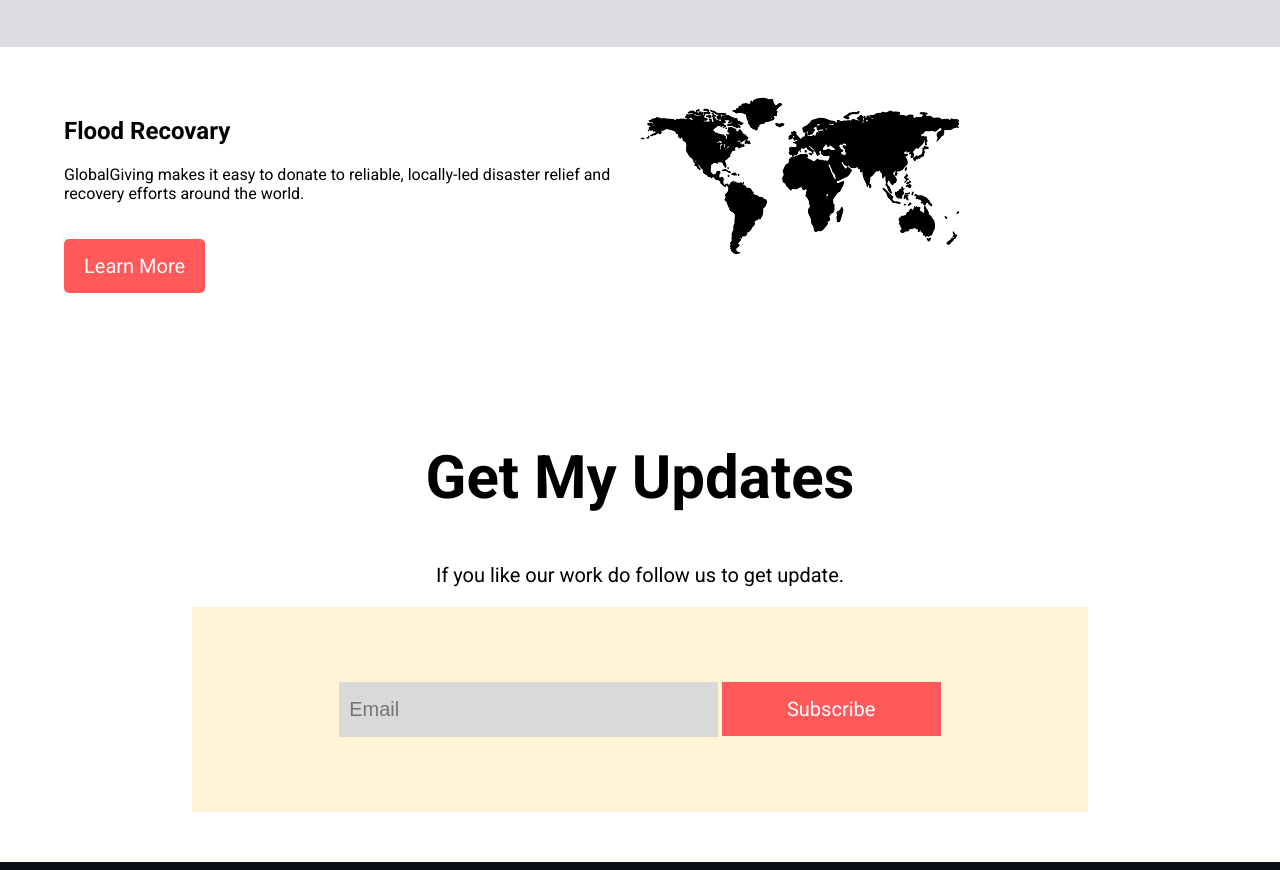
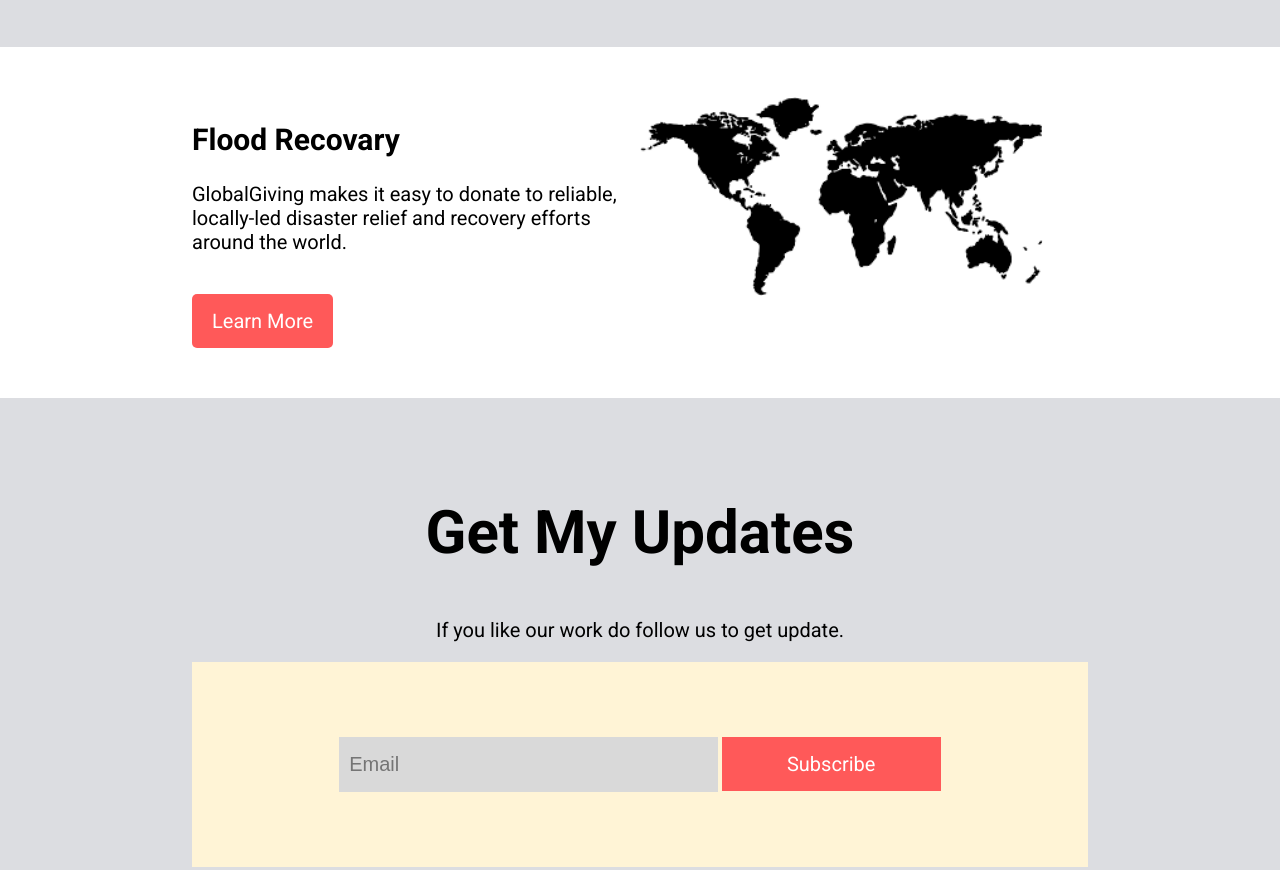
Before and after one commit to robiul-islam-ridoy/Help-People, a plain HTML site: page index.html in a window 1280 px wide. Shown: the part 1910-2780 px from the top of the page. Drawn offline with Linux system fonts and the light colour scheme.

Commit message:
all section finish

```diff
--- a/index.html
+++ b/index.html
@@ -63,7 +63,7 @@
     </section>
 
     <section id="global-donation">
-        <div class="container flex-item">
+        <div class="half-container flex-item">
             <div class="half-width">
                 <div class="text-area">
                     <h2>Flood Recovary</h2>
--- a/style.css
+++ b/style.css
@@ -132,11 +132,24 @@ section{
 
 /****** global donation area ******/
 
+#global-donation h2{
+    font-size: 30px;
+}
+#global-donation p{
+    font-size: 20px;
+}
+#global-donation .img-area img{
+    width: 90%;
+    text-align: left;
+}
 
 
 
 /****** update area ******/
+#update-area{
+    background-color: #dcdde1;
 
+}
 #update-area h1{
     font-size: 60px;
     text-align: center;
```
